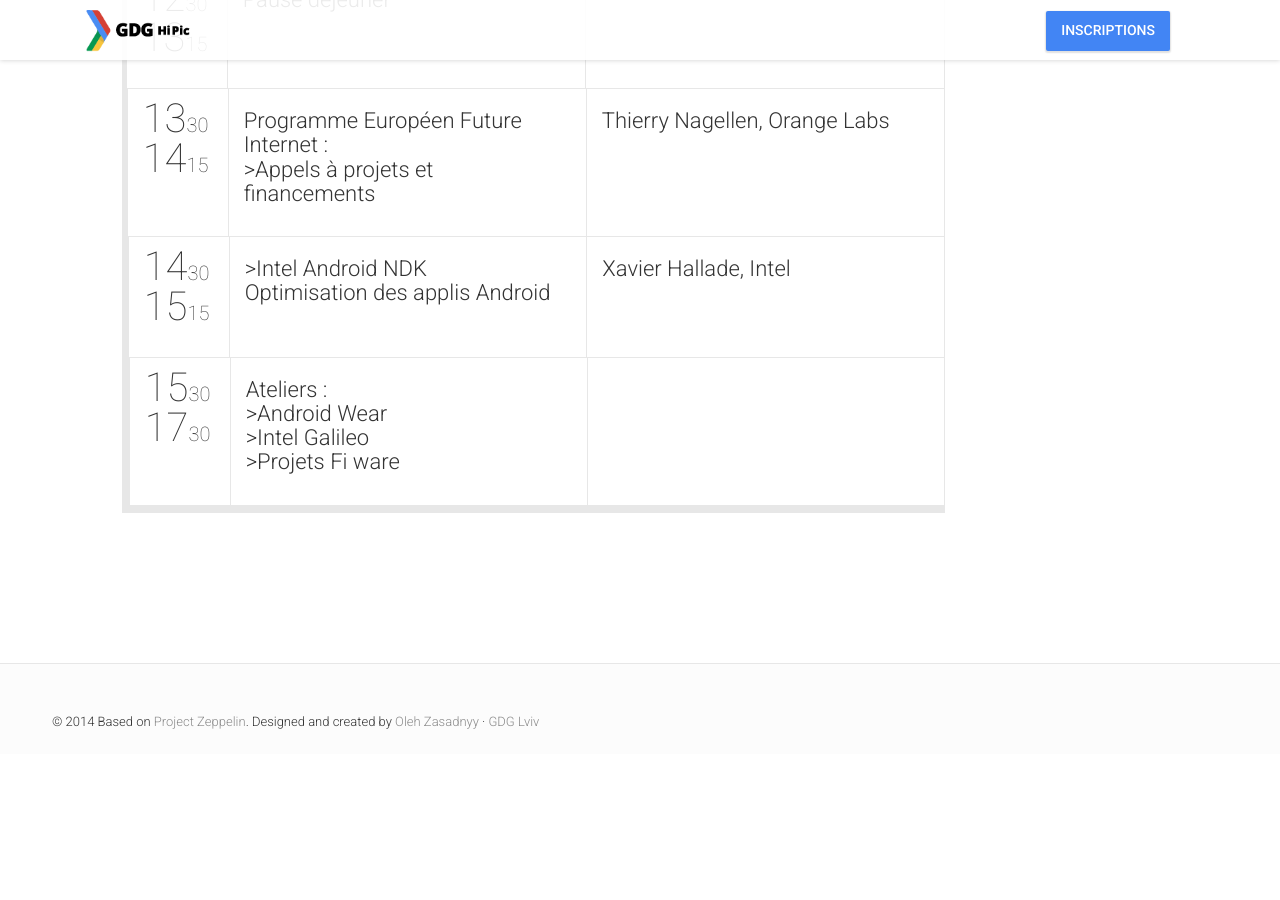
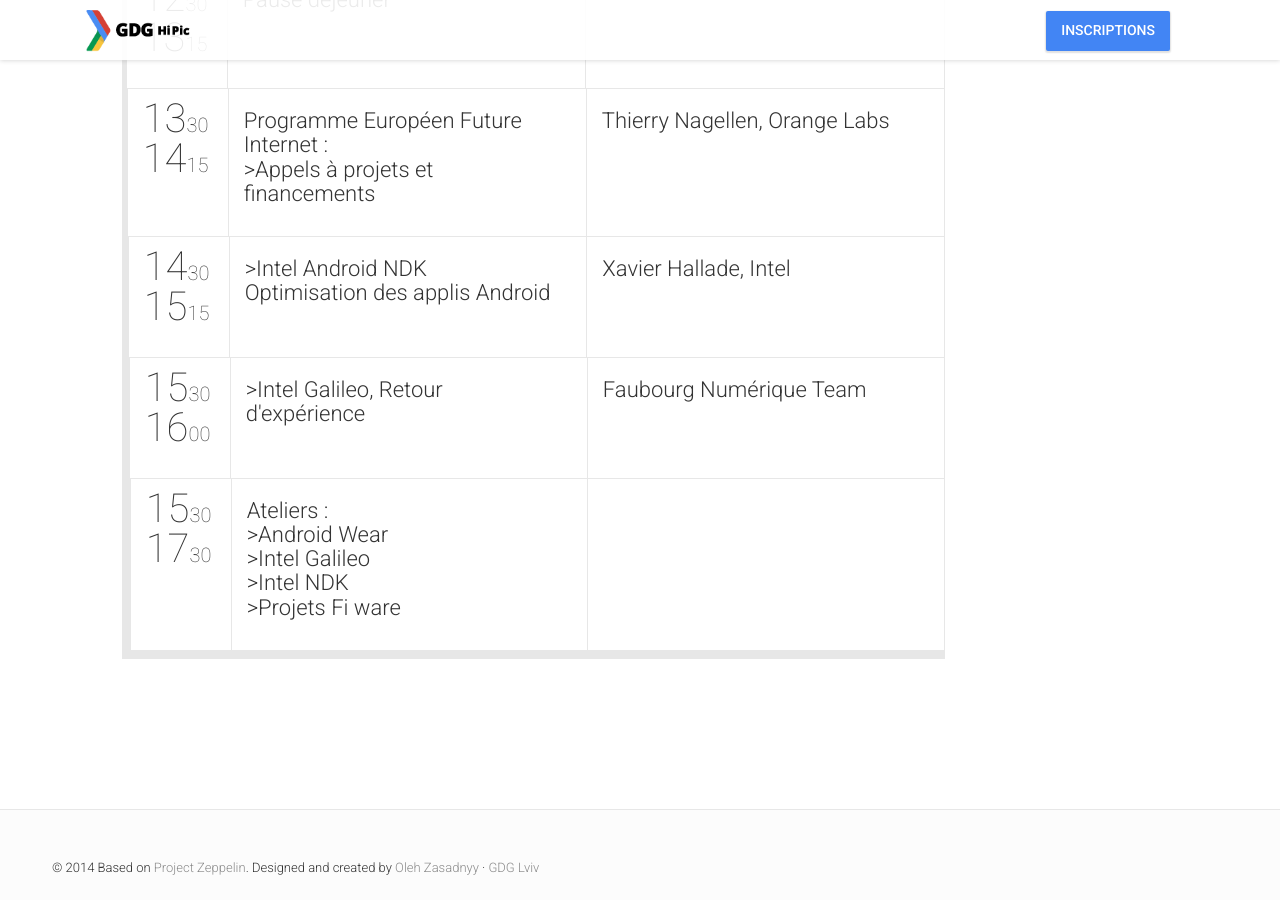
Before and after one commit to MaximeMularz/gdg-intel, a Jekyll site: the page built from index.html, in a window 1280 px wide and 900 px high, scrolled down 5337 px. Built offline with Jekyll 4.4.1, drawn with Linux system fonts in a browser that asks for light colours; nearby versions of some CDN libraries; comment, search, counter and statistics services are not loaded; before the commit the page ends 6091 px from its top, so only the background shows below that.

Commit message:
Programme ajout Galileo

```diff
--- a/_includes/schedule.html
+++ b/_includes/schedule.html
@@ -212,7 +212,36 @@
       </div>
    </div>
    <!-- End 14h30 - 15h15 -->
-   <!--   15h30 - 17h30  -->
+
+
+       <!-- 15h30 - 16h00 -->
+   <div class="timeslot" itemtype="http://schema.org/subEvent">
+   <div class="timeslot-label">
+      <time class="start-time" itemprop="startDate" datetime="October 15T10:00">
+      15<span>30</span>
+      </time>
+      <time class="end-time" itemprop="endDate" datetime="October 24T10:45">
+      16<span>00</span>
+      </time>
+   </div>
+   <div class="timeslot-elements flexbox-wrapper">
+      <div class="slot col-md-4 col-xs-12 flexbox-item-height" data-slot-detail="Android" data-toggle="modal" data-target="#sessionDetail-2">
+         <div class="color-line" style="background: #90be4e"></div>
+         <div class="slot-content" style="border-right-color: #90be4e">
+            <h5 class="slot-title" itemprop="name">>Intel Galileo, Retour d'expérience<br/>
+            </h5>
+         </div>
+      </div>
+      <div class="slot col-md-4 col-xs-12 flexbox-item-height" data-slot-detail="Web &amp; Cloud" data-toggle="modal" data-target="#sessionDetail-3">
+         <div class="color-line" style="background: #03a9f4"></div>
+         <div class="slot-content" style="border-right-color: #03a9f4">
+            <h5 class="slot-title" itemprop="name">Faubourg Numérique Team</h5>
+         </div>
+      </div>
+   </div>
+   <!-- End 14h30 - 15h15 -->
+
+       <!--   15h30 - 17h30  -->
    <div class="timeslot" itemtype="http://schema.org/subEvent">
       <div class="timeslot-label">
          <time class="start-time" itemprop="startDate" datetime="October 15T10:00">
@@ -229,7 +258,9 @@
                <h5 class="slot-title" itemprop="name">Ateliers : <br/>
                    >Android Wear<br/>
                    >Intel Galileo<br/>
+                   >Intel NDK<br/>
                    >Projets Fi ware<br/>
+
                </h5>
             </div>
          </div>
```
